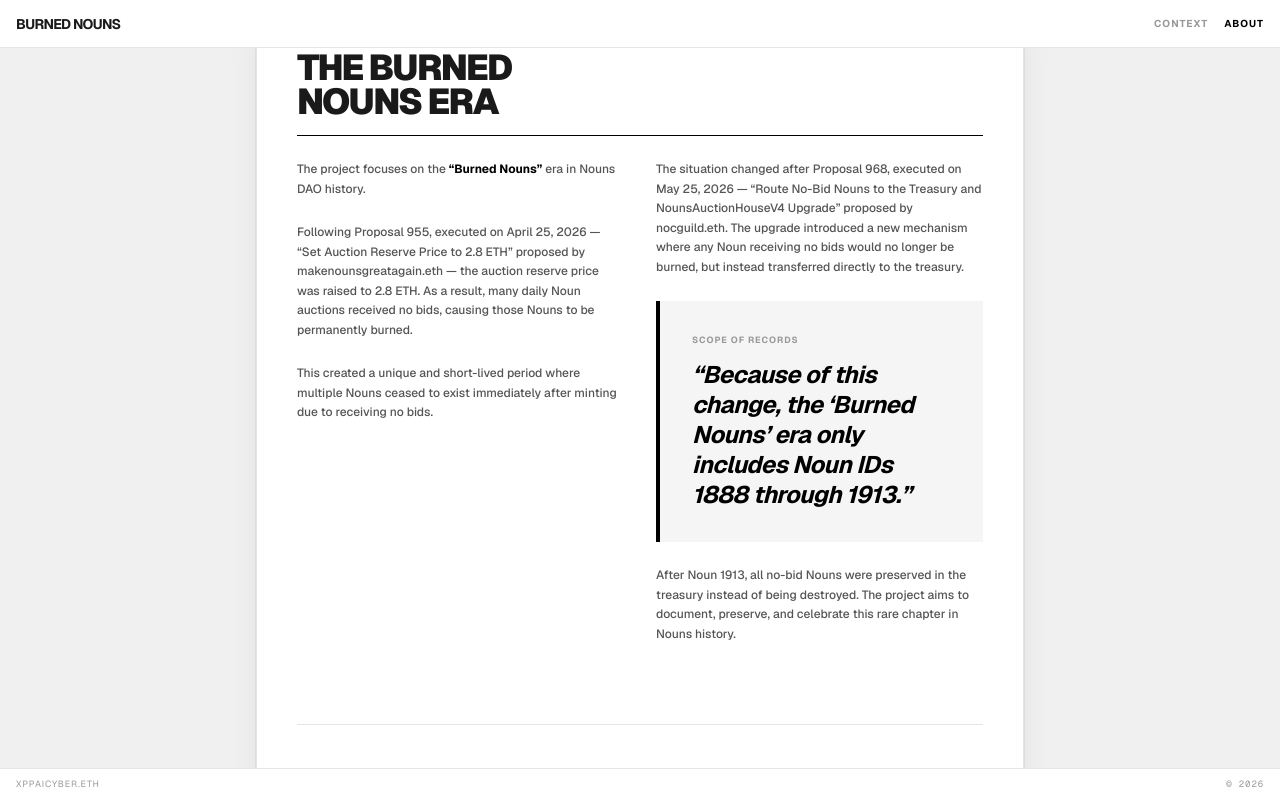
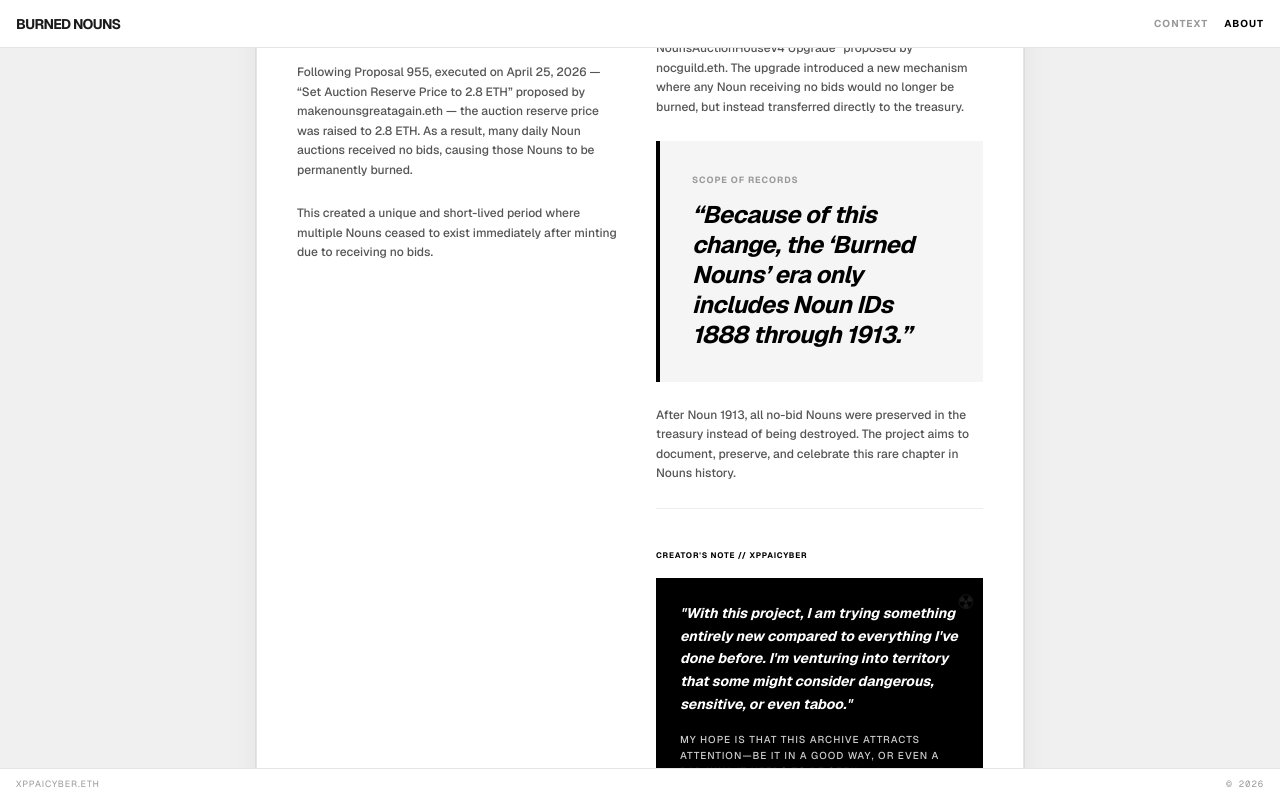
Before and after one commit to XppaiCyberr/burned-nouns, a Next.js app: page /about in a window 1280 px wide. Built offline with nearby package versions, Linux system fonts and the light colour scheme.

Commit message:
Add provocative Creator's Note to About page regarding the project's sensitive nature and intent

```diff
--- a/src/app/about/page.tsx
+++ b/src/app/about/page.tsx
@@ -53,6 +53,21 @@ export default function About() {
               <p>
                 After Noun 1913, all no-bid Nouns were preserved in the treasury instead of being destroyed. The project aims to document, preserve, and celebrate this rare chapter in Nouns history.
               </p>
+
+              <div className="pt-10 border-t border-[#EEE]">
+                <span className="block text-[8px] font-bold uppercase tracking-widest text-black mb-4">Creator's Note // xppaicyber</span>
+                <div className="bg-black text-white p-6 relative overflow-hidden group">
+                  <div className="absolute top-0 right-0 p-2 opacity-10 group-hover:opacity-100 transition-opacity">
+                    <span className="font-mono text-[20px]">☢</span>
+                  </div>
+                  <p className="text-xs lg:text-sm font-bold leading-relaxed italic mb-4">
+                    "With this project, I am trying something entirely new compared to everything I've done before. I'm venturing into territory that some might consider dangerous, sensitive, or even taboo."
+                  </p>
+                  <p className="text-[10px] uppercase tracking-widest leading-relaxed opacity-80">
+                    My hope is that this archive attracts attention—be it in a good way, or even a bad way. It needs to be seen.
+                  </p>
+                </div>
+              </div>
             </div>
           </div>
 
```
